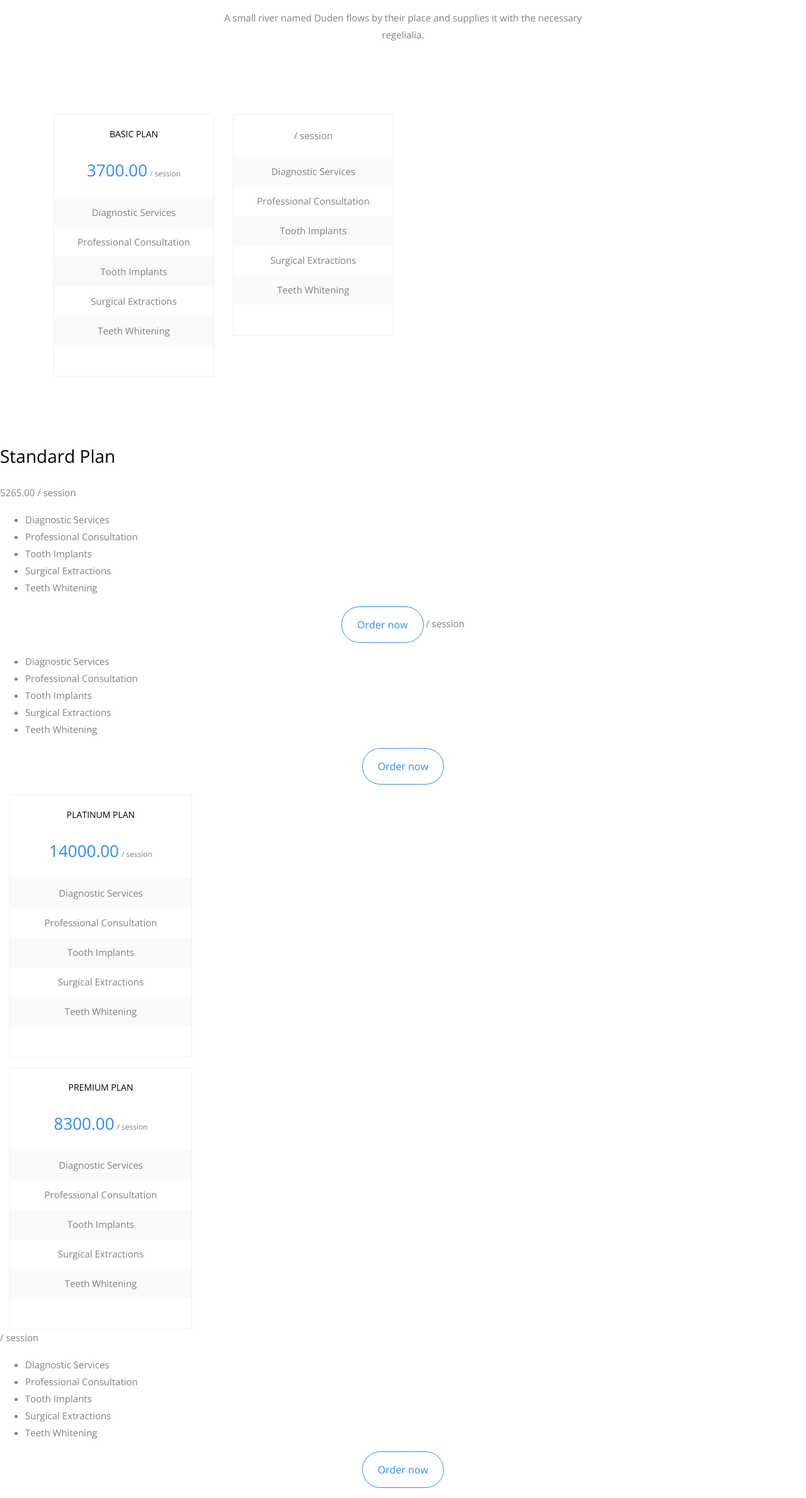
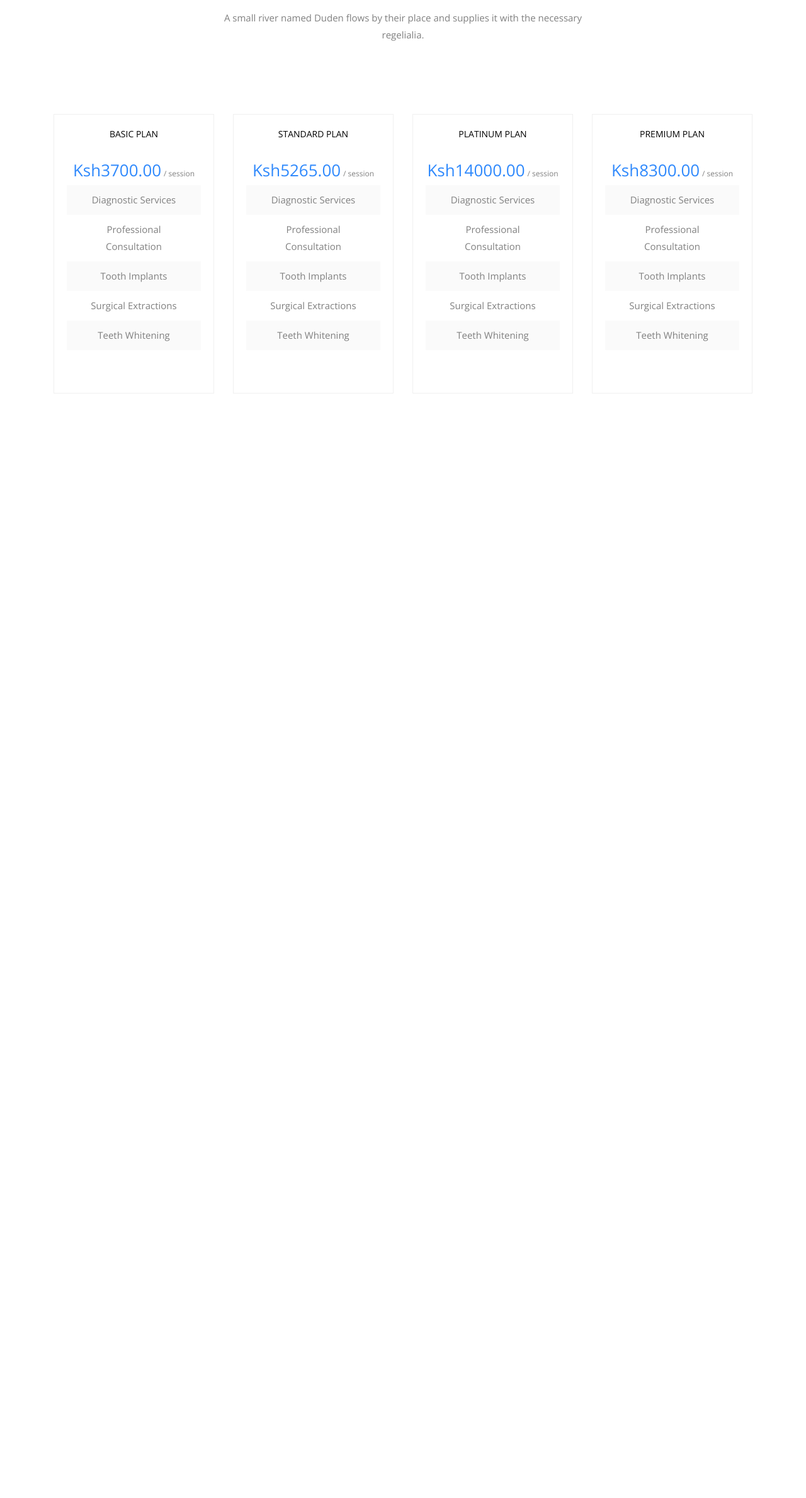
Before and after one commit to Elijah72/Digicare, a Django app: page /pricing/ in a window 1280 px wide. Shown: the part 151-2530 px from the top of the page at 63% size. After the commit the page ends 776 px from the top, so only its background shows below. Run offline with Django 5.2, Linux system fonts and the light colour scheme; data comes from the database, SQL or seed files in the repository; some libraries are stand-ins or nearby versions.

Commit message:
dealing with payment

```diff
--- a/care/urls.py
+++ b/care/urls.py
@@ -9,6 +9,6 @@
     path('about.html',views.about,name ='about'),
     path('services.html', views.about, name='services'),
     path('pricing/',PricingTemplateView.as_view(),name = 'pricing'),
-    path('payment/', PaymentTemplateView.as_view(), name='index'),
+    path('payment/', PaymentTemplateView.as_view(), name='payment'),
 
 ]
--- a/care/views.py
+++ b/care/views.py
@@ -4,7 +4,7 @@
 from django.views.generic import TemplateView
 from django_daraja.mpesa.core import MpesaClient
 from django.conf import settings
-from .models import Appointment,Plan
+from .models import Appointment, Plan
 
 
 # Create your views here.
@@ -57,8 +57,22 @@
     return render(request, template_name='services.html')
 
 
+class PricingTemplateView(TemplateView):
+    template_name = 'pricing.html'
+
+    def get_context_data(self, **kwargs):
+        context = super().get_context_data(**kwargs)
+        context['plans'] = Plan.objects.all()
+        return context
+
+
 class PaymentTemplateView(TemplateView):
     template_name = 'payment.html'
+
+    def get_context_data(self, **kwargs):
+        plan = self.request.GET.get('plan')
+        context = {'plan': plan}
+        return context
 
     def post(self, request):
         phone_numbers = request.POST.get("phone_number")
@@ -79,12 +93,3 @@
     data = request.body
 
     return HttpResponse("STK Push in Django👋")
-
-
-class PricingTemplateView(TemplateView):
-    template_name = 'pricing.html'
-
-    def get_context_data(self, **kwargs):
-        context = super().get_context_data(**kwargs)
-        context['plans'] = Plan.objects.all()
-        return context
--- a/templates/payment.html
+++ b/templates/payment.html
@@ -24,7 +24,11 @@
 
                 </form>
 
+
+
+
         </div>
     </div>
+
 </body>
 </html>
--- a/templates/pricing.html
+++ b/templates/pricing.html
@@ -38,6 +38,8 @@
     <link rel="stylesheet" href="{% static 'css/icomoon.css' %}" />
     <link rel="stylesheet" href="{% static 'css/style.css' %}" />
   </head>
+
+
   <body>
     <section class="ftco-section">
       <div class="container">
@@ -51,20 +53,17 @@
           </div>
         </div>
 
-
         <div class="row">
-
+          {% for plan in plans %}
             <div class="col-md-3 ftco-animate">
               <div class="pricing-entry pb-5 text-center">
                 <div>
-                  {% for plan in plans %}
                   {% if plan.name == 'Basic Plan' %}
                     <h3 class="mb-4">{{ plan.name }}</h3>
                     <p>
-                  <span class="price">{{ plan.price }}</span>
+                      <span class="price">Ksh{{ plan.price }}</span>
                       <span class="per">/ session</span>
                     </p>
-              </div>
                       <ul>
                   <li>Diagnostic Services</li>
                   <li>Professional Consultation</li>
@@ -73,53 +72,15 @@
                   <li>Teeth Whitening</li>
                 </ul>
                 <p class="button text-center">
-                <a
-                  href="#"
-                  class="btn btn-primary btn-outline-primary px-4 py-3"
-                  >Order now</a
-                >
+                  <a href="{% url 'payment' %}" class="btn btn-primary btn-outline-primary px-4 py-3">Order now</a>
                 </p>
-            </div>
-          </div>
-
-          <div class="col-md-3 ftco-animate">
-            <div class="pricing-entry pb-5 text-center">
-              <div>
                   {% elif plan.name == 'Standard Plan' %}
+                    <!-- Content for Standard Plan -->
                       <h3 class="mb-4">{{ plan.name }}</h3>
                     <p>
-                  <span class="price">{{ plan.price }}</span>
+                      <span class="price">Ksh{{ plan.price }}</span>
                       <span class="per">/ session</span>
                     </p>
-              </div>
-              <ul>
-                <li>Diagnostic Services</li>
-                <li>Professional Consultation</li>
-                <li>Tooth Implants</li>
-                <li>Surgical Extractions</li>
-                <li>Teeth Whitening</li>
-              </ul>
-              <p class="button text-center">
-                <a
-                  href="#"
-                  class="btn btn-primary btn-outline-primary px-4 py-3"
-                  >Order now</a
-                >
-                   {% elif plan.name == 'Premium Plan' %}
-              </p>
-            </div>
-          </div>
-
-          <div class="col-md-3 ftco-animate">
-            <div class="pricing-entry active pb-5 text-center">
-              <div>
-
-                <h3 class="mb-4">{{ plan.name }}</h3>
-                <p>
-                  <span class="price">{{ plan.price }}</span>
-                  <span class="per">/ session</span>
-                </p>
-              </div>
 
                       <ul>
                   <li>Diagnostic Services</li>
@@ -129,27 +90,14 @@
                   <li>Teeth Whitening</li>
                 </ul>
                 <p class="button text-center">
-                <a
-                  href="#"
-                  class="btn btn-primary btn-outline-primary px-4 py-3"
-                  >Order now</a
-                >
+                  <a href="#" class="btn btn-primary btn-outline-primary px-4 py-3">Order now</a>
                 </p>
-            </div>
-          </div>
-            {% elif plan.name == 'Platinum Plan' %}
-          <div class="col-md-3 ftco-animate">
-            <div class="pricing-entry pb-5 text-center">
-              <div>
-
+                  {% elif plan.name == 'Premium Plan' %}
                       <h3 class="mb-4">{{ plan.name }}</h3>
                     <p>
-                  <span class="price">{{ plan.price }}</span>
-                    {% endif %}
+                      <span class="price">Ksh{{ plan.price }}</span>
                       <span class="per">/ session</span>
                     </p>
-              </div>
-
                       <ul>
                   <li>Diagnostic Services</li>
                   <li>Professional Consultation</li>
@@ -158,18 +106,36 @@
                   <li>Teeth Whitening</li>
                 </ul>
                 <p class="button text-center">
-                <a
-                  href="#"
-                  class="btn btn-primary btn-outline-primary px-4 py-3"
-                  >Order now</a
-                >
+                  <a href="#" class="btn btn-primary btn-outline-primary px-4 py-3">Order now</a>
                 </p>
+                    <!-- Content for Premium Plan -->
+                  {% elif plan.name == 'Platinum Plan' %}
+                    <!-- Content for Platinum Plan -->
+                      <h3 class="mb-4">{{ plan.name }}</h3>
+                    <p>
+                      <span class="price">Ksh{{ plan.price }}</span>
+                      <span class="per">/ session</span>
+                    </p>
+                      <ul>
+                  <li>Diagnostic Services</li>
+                  <li>Professional Consultation</li>
+                  <li>Tooth Implants</li>
+                  <li>Surgical Extractions</li>
+                  <li>Teeth Whitening</li>
+                </ul>
+                <p class="button text-center">
+                  <a href="#" class="btn btn-primary btn-outline-primary px-4 py-3">Order now</a>
+                </p>
+                  {% endif %}
+                </div>
+
               </div>
             </div>
+          {% endfor %}
         </div>
       </div>
     </section>
-    {% endfor %}
+
 
     <script src="{% static 'js/jquery.min.js' %}"></script>
     <script src="{% static 'js/jquery-migrate-3.0.1.min.js' %}"></script>
@@ -189,4 +155,5 @@
     <script src="{% static 'js/google-map.js' %}"></script>
     <script src="{% static 'js/main.js' %}"></script>
   </body>
+
 </html>
```
Lines whose indentation alone changed are shown as unchanged.
